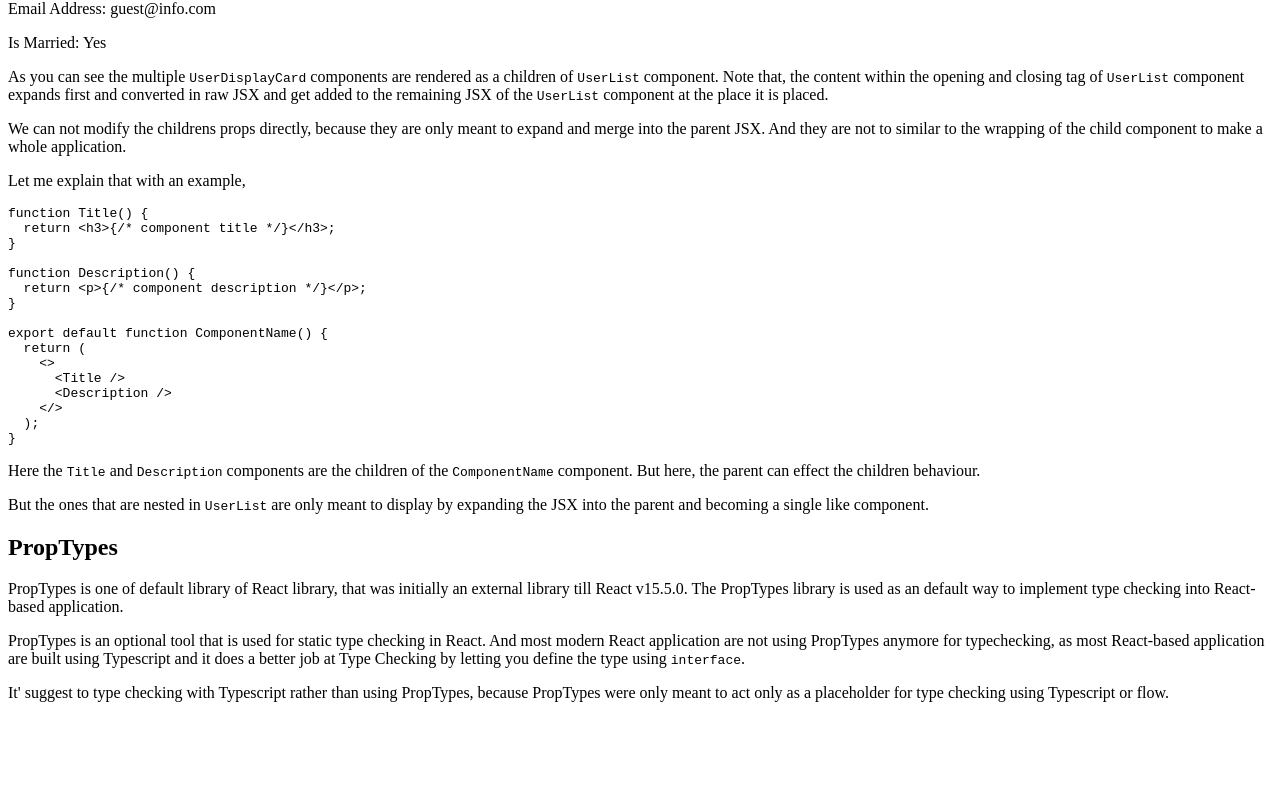
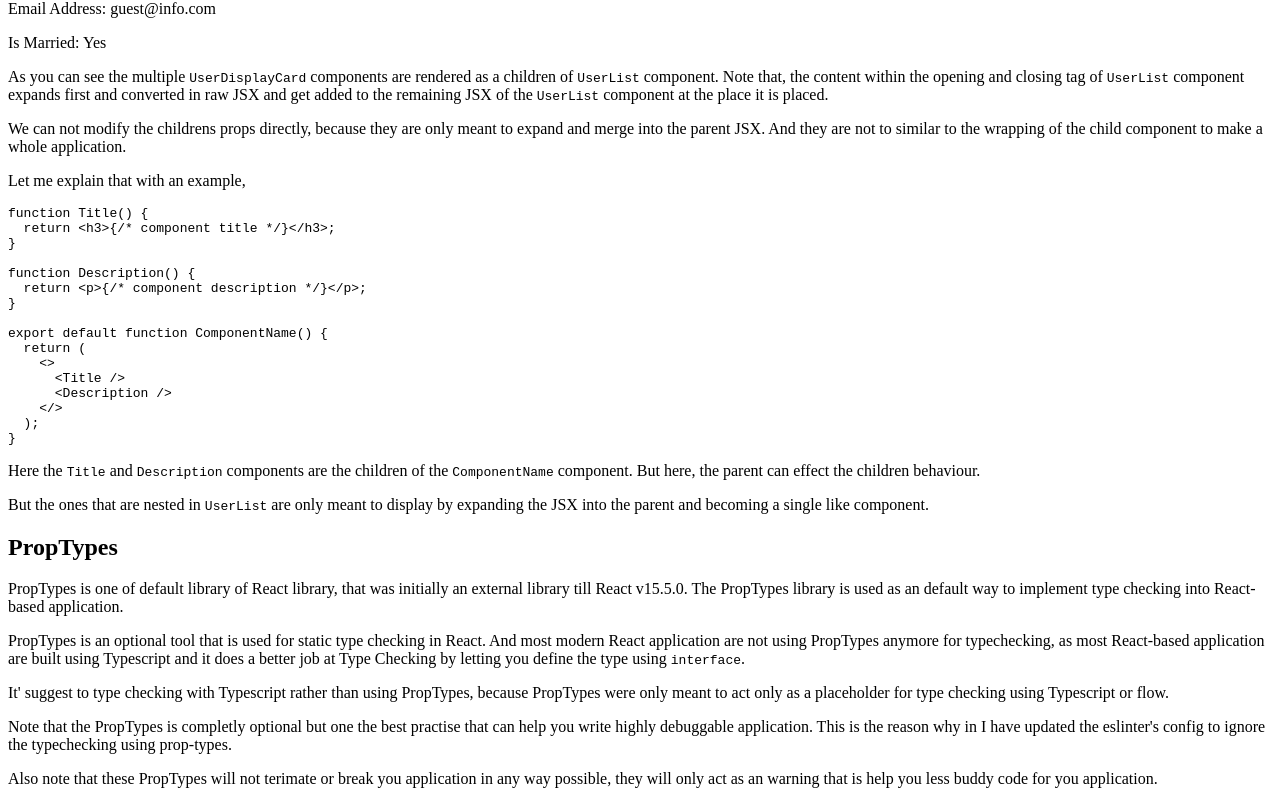
Before and after one commit to iamwatchdogs/Learning-React, a React (Vite) app: page / in a window 1280 px wide. Shown: the part 8082-8886 px from the top of the page. Before the commit the page ends 8800 px from the top, so only its background shows below. Built offline with nearby package versions, Linux system fonts and the light colour scheme.

Commit message:
Updated the description

```diff
--- a/src/components/PropTypes.jsx
+++ b/src/components/PropTypes.jsx
@@ -24,6 +24,17 @@ function Desciption() {
         PropTypes, because PropTypes were only meant to act only as a
         placeholder for type checking using Typescript or flow.
       </p>
+      <p>
+        Note that the PropTypes is completly optional but one the best practise
+        that can help you write highly debuggable application. This is the
+        reason why in I have updated the eslinter{"'"}s config to ignore the
+        typechecking using prop-types.
+      </p>
+      <p>
+        Also note that these PropTypes will not terimate or break you
+        application in any way possible, they will only act as an warning that
+        is help you less buddy code for you application.
+      </p>
     </>
   );
 }
```
